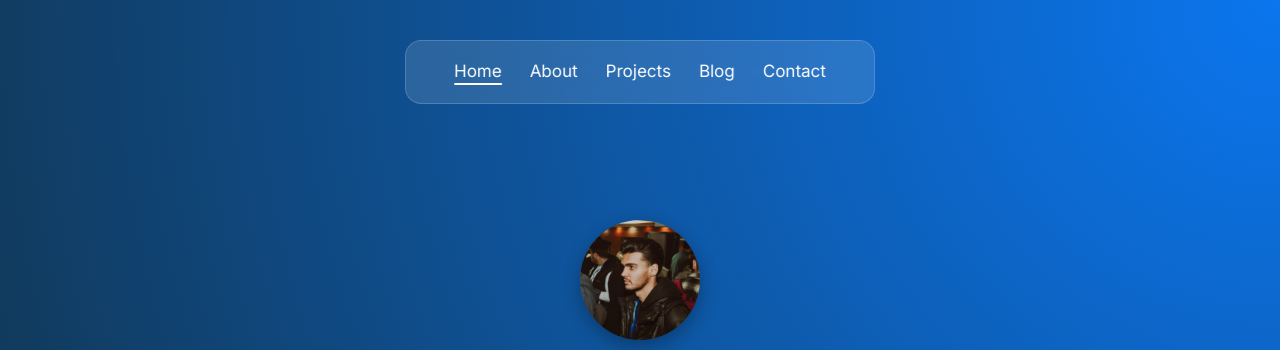
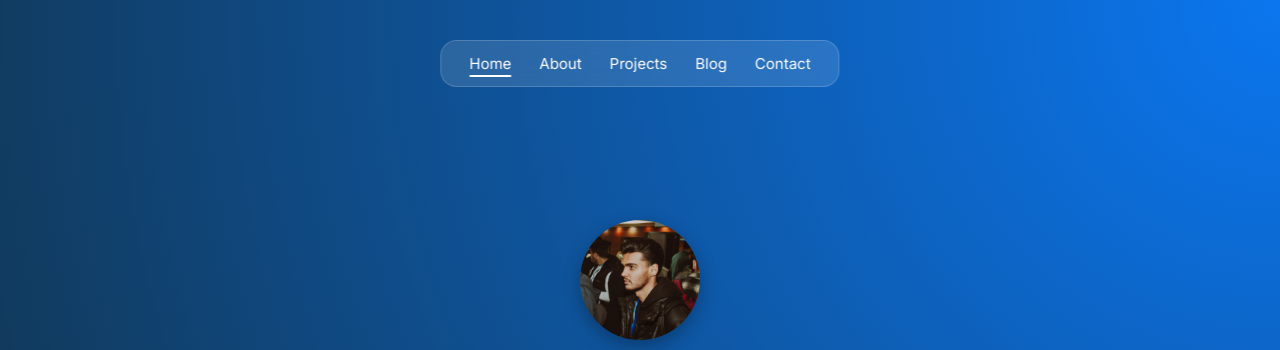
Before and after one commit to Mohammad-Alipour/mohammad-alipour.github.io, a plain HTML site: page index.html in a window 1280 px wide. Shown: the top 350 px of the page. Drawn offline with Linux system fonts and the light colour scheme.

Commit message:
Update Landing Page

```diff
--- a/style.css
+++ b/style.css
@@ -440,7 +440,7 @@ footer {
     overflow-x: hidden;
   }
 }
-/* NAVBAR  */
+/* NAVBAR */
 .navbar {
   position: absolute;
   top: 40px;
@@ -450,7 +450,7 @@ footer {
   backdrop-filter: blur(20px);
   border: 1px solid rgba(255, 255, 255, 0.18);
   border-radius: 16px;
-  padding: 18px 48px;
+  padding: 10px 28px;
   z-index: 10000;
 }
 
@@ -466,7 +466,7 @@ footer {
   color: #fff;
   font-weight: 500;
   text-decoration: none;
-  font-size: 17px;
+  font-size: 15px;
   position: relative;
   transition: color 0.3s ease;
 }
```
